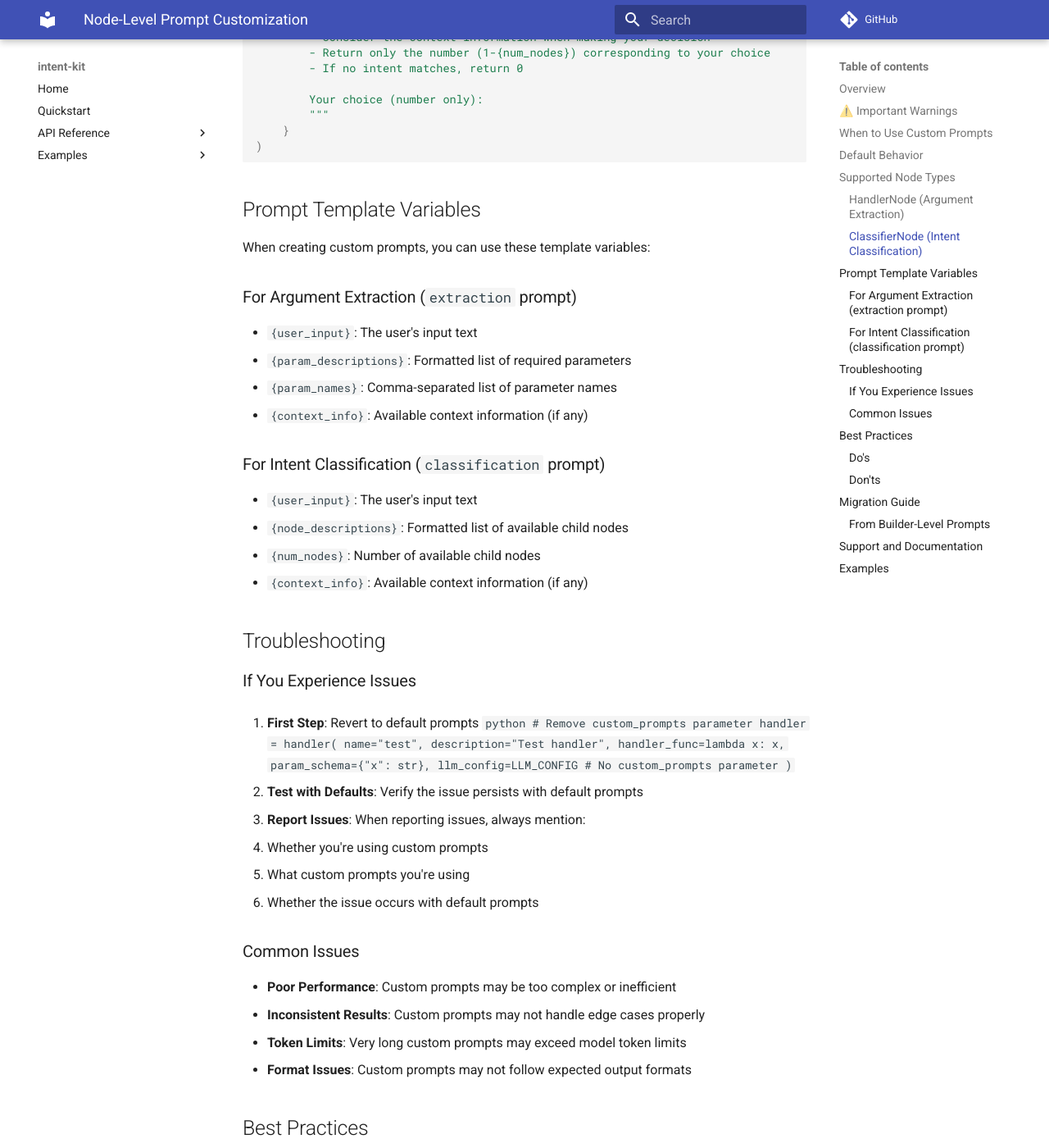
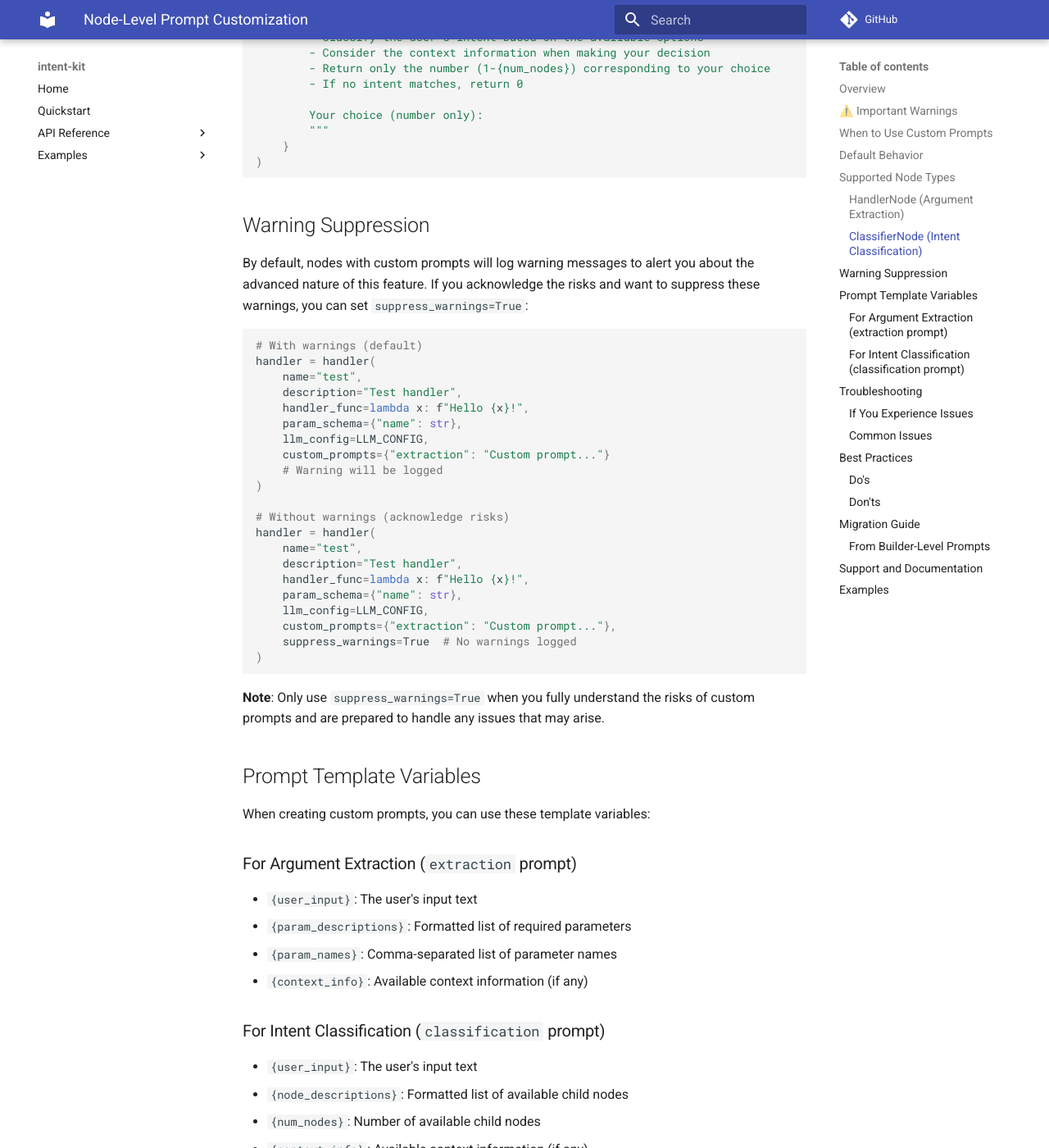
Before and after one commit to Stephen-Collins-tech/intent-kit, an MkDocs documentation site: the page built from docs/node_prompt_customization.md, in a window 1280 px wide and 1400 px high, scrolled down 2641 px. Shown: the whole window at 82% size. Built offline with MkDocs 1.6.1 and Material for MkDocs 9.7.7, drawn with Linux system fonts in a browser that asks for light colours; comment, search, counter and statistics services are not loaded; some of the changed text lies outside the part shown.

Commit message:
Add suppress_warnings option for custom node prompts
Co-authored-by: stephenc211 <stephenc211@gmail.com>

````diff
--- a/docs/node_prompt_customization.md
+++ b/docs/node_prompt_customization.md
@@ -74,7 +74,8 @@ greet_handler = handler(
 
         Extracted Parameters:
         """
-    }
+    },
+    suppress_warnings=True  # Acknowledge risks to silence warnings
 )
 ```
 
@@ -119,6 +120,36 @@ classifier = llm_classifier(
     }
 )
 ```
+
+## Warning Suppression
+
+By default, nodes with custom prompts will log warning messages to alert you about the advanced nature of this feature. If you acknowledge the risks and want to suppress these warnings, you can set `suppress_warnings=True`:
+
+```python
+# With warnings (default)
+handler = handler(
+    name="test",
+    description="Test handler",
+    handler_func=lambda x: f"Hello {x}!",
+    param_schema={"name": str},
+    llm_config=LLM_CONFIG,
+    custom_prompts={"extraction": "Custom prompt..."}
+    # Warning will be logged
+)
+
+# Without warnings (acknowledge risks)
+handler = handler(
+    name="test",
+    description="Test handler",
+    handler_func=lambda x: f"Hello {x}!",
+    param_schema={"name": str},
+    llm_config=LLM_CONFIG,
+    custom_prompts={"extraction": "Custom prompt..."},
+    suppress_warnings=True  # No warnings logged
+)
+```
+
+**Note**: Only use `suppress_warnings=True` when you fully understand the risks of custom prompts and are prepared to handle any issues that may arise.
 
 ## Prompt Template Variables
 
````
Also changed, not shown: NODE_PROMPT_CUSTOMIZATION_IMPLEMENTATION.md (+26 -12 lines), README.md (+4 -2 lines), 6 other files.
